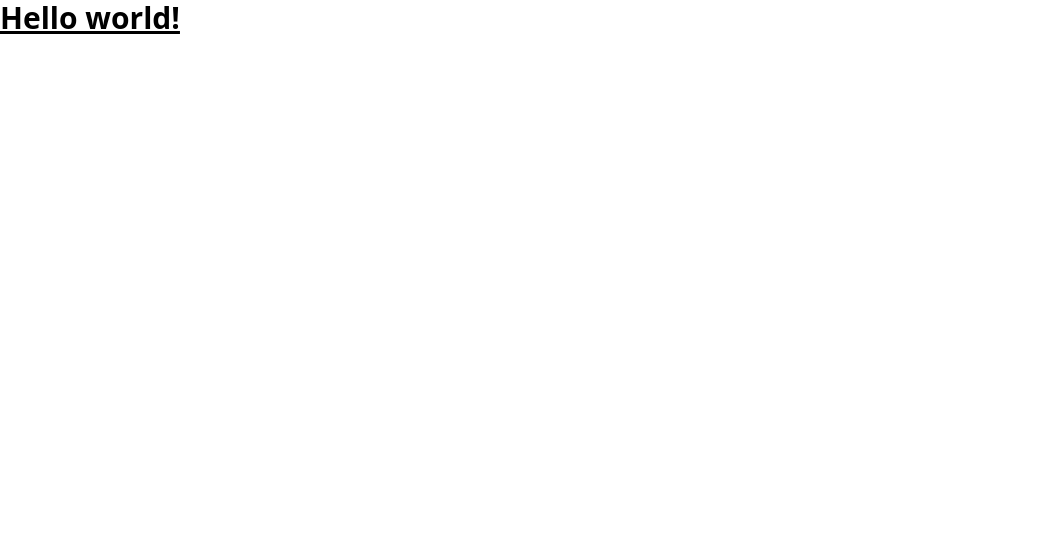
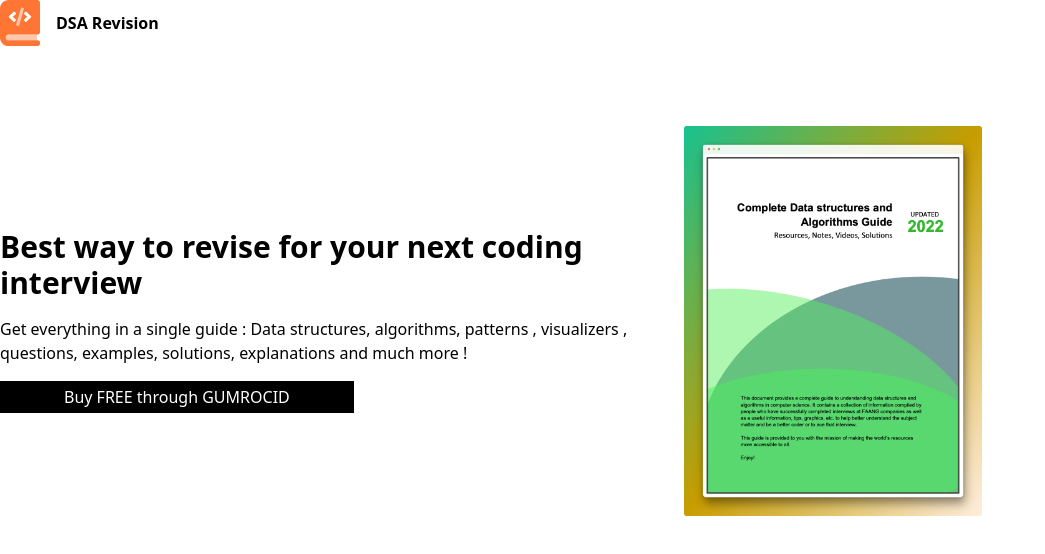
Before and after one commit to Simran-99/Landing-page-DSA-Revision, a website: page src/index.html in a window 1280 px wide. Shown: the whole page, without its empty margins (0-1045 px from the left). Drawn offline with Linux system fonts and the light colour scheme.

Commit message:
Body code

```diff
--- a/src/index.html
+++ b/src/index.html
@@ -6,8 +6,27 @@
   <link href="./output.css" rel="stylesheet">
 </head>
 <body>
-  <h1 class="text-3xl font-bold underline">
-    Hello world!
-  </h1>
+  <div class="space-y-20">
+
+    <div class="flex flex-row items-center">
+      <div>
+        <img src="./assets/images/site-logo.svg" alt="Site Logo"/>
+      </div>
+      <div class="ml-4">
+        <h2 class="font-bold">DSA Revision</h2>
+      </div>
+    </div>
+    <div class="flex flex-row items-center">
+      <div class="space-y-4">
+        <p class="font-bold text-3xl"> Best way to revise for your next coding interview </p>
+        <p> Get everything in a single guide : Data structures, algorithms, patterns , visualizers , questions, examples, solutions, explanations and much more !</p>
+        <button class="bg-black text-white hover:bg-zinc-600 px-16 py-1">Buy FREE through GUMROCID</button>
+
+      </div>
+      <div>
+        <img class="w-1/2" src="./assets/images/dsa-main.png">
+      </div>
+    </div>
+  </div>
 </body>
 </html>
```
Also changed, not shown: src/assets/images/abc.png (added), src/assets/images/devbook-cover.png (added), src/assets/images/devbook-devices.png (added), src/assets/images/dsa-2.png (added), src/assets/images/dsa-main.png (added), src/assets/images/guide2.jpg (added), src/assets/images/logo.png (added), src/assets/images/main.png (added), src/assets/images/page.png (added), src/assets/images/page1.jpg (added), src/assets/images/site-logo.svg (added), src/output.css.
